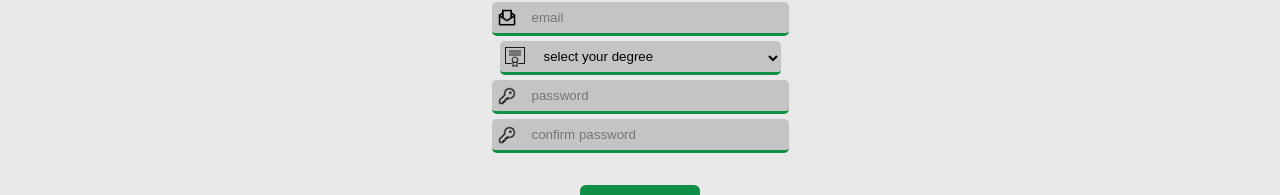
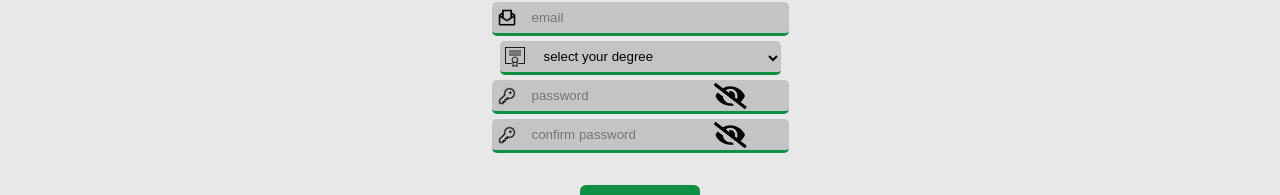
Before and after one commit to fabiolarobles1/los-reyes-de-la-punta-frontend, a React (Create React App) app: page /signup in a window 1280 px wide. Shown: the part 484-679 px from the top of the page. Built offline with nearby package versions, Linux system fonts and the light colour scheme.

Commit message:
added show/hide password buttons to sign up

```diff
--- a/src/components/Sign Up/SignUpForm.css
+++ b/src/components/Sign Up/SignUpForm.css
@@ -77,8 +77,14 @@ input[type=password] {
     background-image: url('../../assets/key.png');
 }
 
-/* Add icon to confirm password field */
-input[type=confirmPassword] {
-    background-image: url('../../assets/keyFill.png');
-    -webkit-text-security: dots;
+/* Add icon to unhidden password field */
+input[type=unhiddenPassword] {
+    background-image: url('../../assets/key.png');
 }
+
+/* Position for hide/show password icon */
+.hiddenIcon {
+    position: absolute;
+    left: 222px;
+    top: 8px;
+}
--- a/src/components/Sign Up/SignUpForm.js
+++ b/src/components/Sign Up/SignUpForm.js
@@ -2,31 +2,62 @@ import React, { Component } from 'react'
 import history from "../../Routing/history";
 import "./SignUp.css";
 import "./SignUpForm.css";
+import {FontAwesomeIcon} from '@fortawesome/react-fontawesome';
+import {faEye, faEyeSlash} from '@fortawesome/free-solid-svg-icons';
 
 export class SignUpForm extends Component {
+    state = {
+        isRevealedPassword: false,
+        isRevealedConfirmPassword: false,
+    };
+
+    togglePassword = (e) => {
+        this.setState({isRevealedPassword: !this.state.isRevealedPassword});
+    };
+
+    toggleConfirmPassword = (e) => {
+        this.setState({isRevealedConfirmPassword: !this.state.isRevealedConfirmPassword});
+    };
+
     render() {
         const {values, handleChange} = this.props;
+        const {isRevealedPassword, isRevealedConfirmPassword} = this.state;
+
         return (
             <div>
                 <form>
                     <input type="firstName" placeholder="name" onChange={handleChange('firstName')} defaultValue={values.firstName}/>
-                    <div style={{'position': 'relative'}}></div>
+                    <br/>
                     <input type="LastName" placeholder="last name" onChange={handleChange('lastName')} defaultValue={values.LastName}/>
-                    <div style={{'position': 'relative'}}></div>
+                    <br/>
                     <input type="studentNumber" placeholder="student number" onChange={handleChange('studentNumber')} defaultValue={values.studentNumber}/>
-                    <div style={{'position': 'relative'}}></div>
+                    <br/>
                     <input type="email" placeholder="email" onChange={handleChange('email')} defaultValue={values.email}/>
-                    <div style={{'position': 'relative'}}></div>
+                    <br/>
                     <select type="degree" onChange={handleChange('degree')} defaultValue={values.degree}>
                         <option value="select">select your degree</option>
                         <option value="inso">Software Engineering</option>
                         <option value="ciic">Computer Science and Engineering</option>
                         <option value="icom">Computer Engineering</option>
                     </select>
-                    <div style={{'position': 'relative'}}></div>
-                    <input type="password" placeholder="password" onChange={handleChange('password')} defaultValue={values.password}/>
-                    <div style={{'position': 'relative'}}></div>
-                    <input type="password" placeholder="confirm password" onChange={handleChange('confirmPassword')} defaultValue={values.confirmPassword}/>
+                    <div style={{'position': 'relative'}}>
+                        <input type={isRevealedPassword ? "unhiddenPassword" : "password"} placeholder="password" onChange={handleChange('password')} defaultValue={values.password}/>
+                        <span onClick={this.togglePassword}>
+                            <span>
+                                {isRevealedPassword ? <FontAwesomeIcon icon= {faEye} className= "hiddenIcon" />:
+                                <FontAwesomeIcon icon= {faEyeSlash} className= "hiddenIcon" />}
+                            </span>
+                        </span>
+                    </div>
+                    <div style={{'position': 'relative'}}>
+                        <input type={isRevealedConfirmPassword ? "unhiddenPassword" : "password"} placeholder="confirm password" onChange={handleChange('confirmPassword')} defaultValue={values.confirmPassword}/>
+                        <span onClick={this.toggleConfirmPassword}>
+                            <span>
+                                {isRevealedConfirmPassword ? <FontAwesomeIcon icon= {faEye} className= "hiddenIcon" />:
+                                <FontAwesomeIcon icon= {faEyeSlash} className= "hiddenIcon" />}
+                            </span>
+                        </span>
+                    </div>
                 </form>
                 <br />
                 <button className="signupbutton" onClick={() => history.push("/home")}>
```
